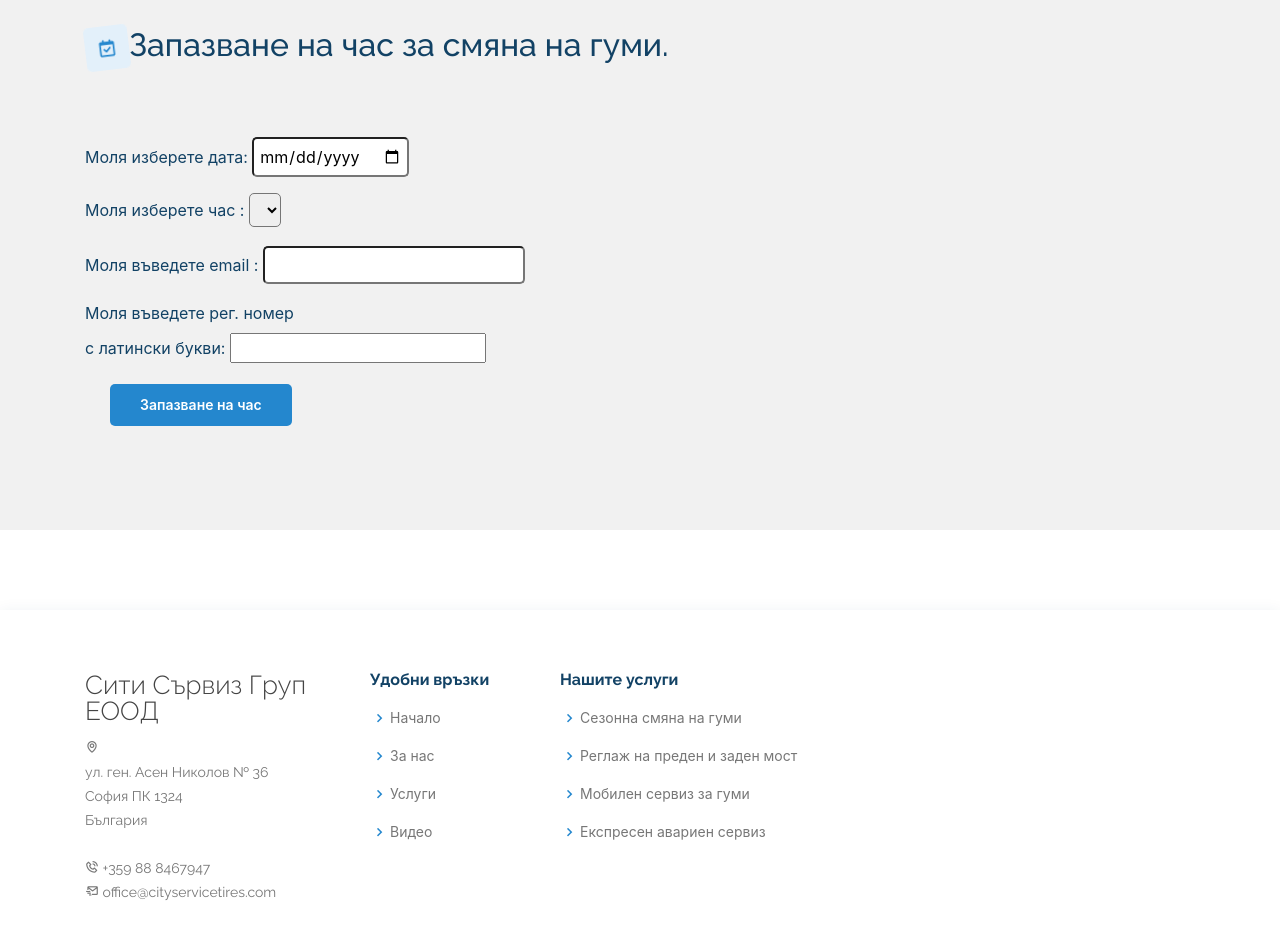
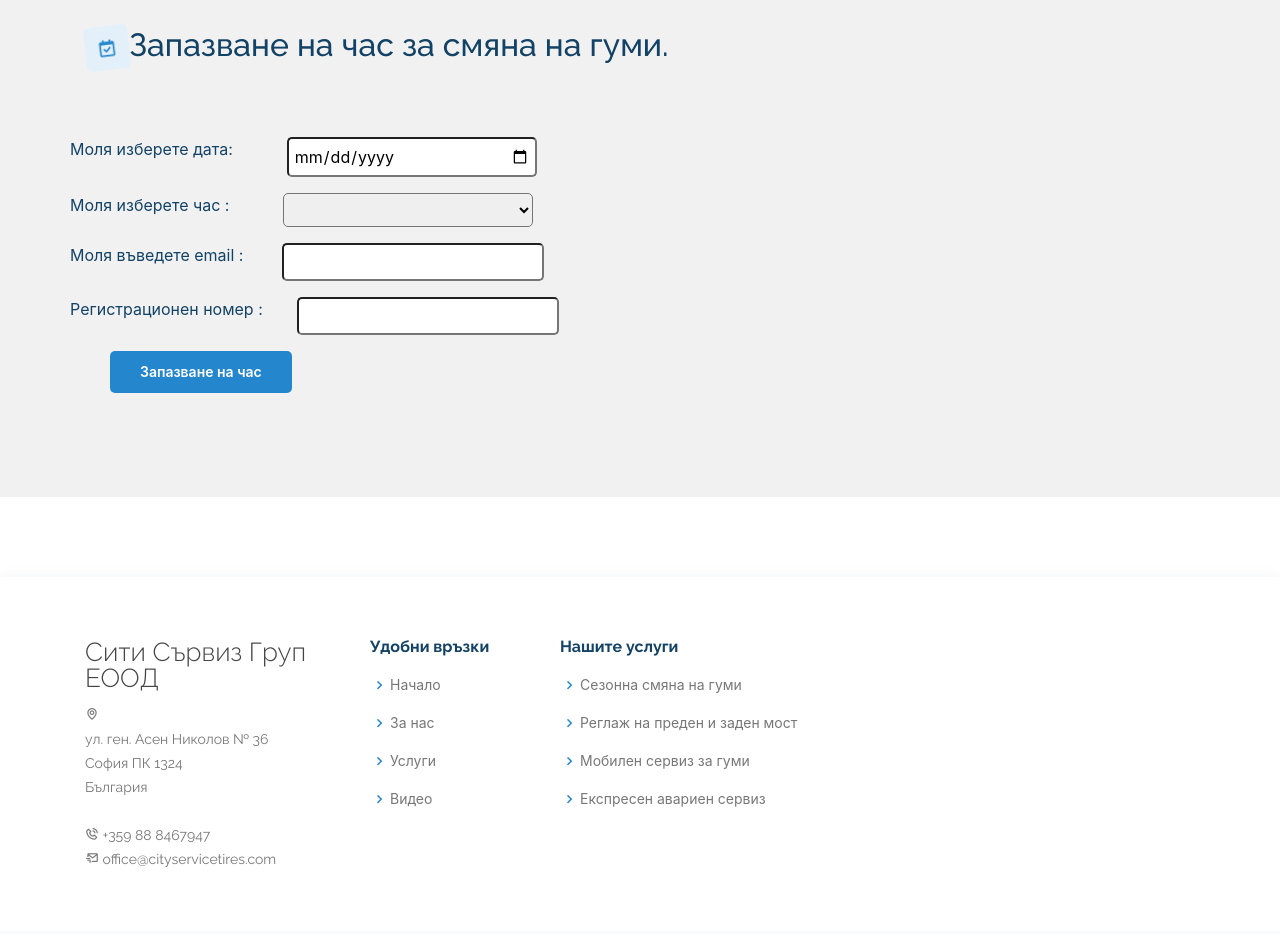
Before and after one commit to dimitarmitkov/CityServiceTyres_Rest_API, a website with bundled scripts: page static/index.html in a window 1280 px wide. Shown: the part 8620-9554 px from the top of the page. Built offline with nearby package versions, Linux system fonts and the light colour scheme.

Commit message:
index.html and style.css changes

```diff
--- a/static/assets/css/style.css
+++ b/static/assets/css/style.css
@@ -1948,10 +1948,12 @@ button {
   /*background-image: linear-gradient(lightgray,white,lightgray);*/
 }
 
-#date,#time,#email-select{
+#date,#time,#email-select,#license{
   border-radius: 5px;
   /*border-color: #3194db;*/
   box-shadow: rgba(0,0,0,0);
   outline: none;
   padding: 5px;
-}
+  min-width: 250px;
+  margin-left: 30px;
+}
--- a/static/index.html
+++ b/static/index.html
@@ -12,7 +12,6 @@
 <head>
     <meta charset="utf-8">
     <meta content="width=device-width, initial-scale=1.0" name="viewport">
-
 
 
     <title>City Service Group EOOD</title>
@@ -67,7 +66,8 @@
         <a href="#tires" class="get-started-btn scrollto">Запазване на час</a>
         <a id="loginSelector" href="login.html" class="get-started-btn scrollto">Login</a>
         <a id="logoutSelector" href="" class="get-started-btn scrollto" style="display: none">Logout</a>
-        <a id = "registerSelector" href="register.html" class="get-started-btn scrollto" style="display: none">Register</a>
+        <a id="registerSelector" href="register.html" class="get-started-btn scrollto"
+           style="display: none">Register</a>
         <a id="getAllSelector" href="getAll.html" class="get-started-btn scrollto" style="display: none">Get All</a>
         <a id="getCalendar" href="./workCal.html" class="get-started-btn scrollto" style="display: none">Calendar</a>
 
@@ -694,32 +694,46 @@
                 <div class="row mt-5">
                     <div class="col-lg-12">
                         <div id="info" class="info">
-                            <div><i class='bx bx-calendar-check bx-tada'></i><h2 style="margin-left: 20px;">Запазване на час за смяна на гуми.</h2></div>
+                            <div><i class='bx bx-calendar-check bx-tada'></i>
+                                <h2 style="margin-left: 20px;">Запазване на час за смяна на гуми.</h2></div>
                             <br/>
                             <div class="email">
                                 <div id="register-form">
                                     <form>
                                         <div class="form-group">
-                                            <label for="date">Моля изберете дата: </label>
-                                            <input id="date" name="date" type="date" placeholder="mm/dd/yyyy">
+                                            <div class="row">
+                                                <div class="mb-2 mr-4">Моля изберете дата:</div>
+                                                <label for="date"> </label>
+                                                <input id="date" name="date" type="date" placeholder="mm/dd/yyyy">
 
+                                            </div>
+                                        </div>
+
+
+                                        <div class="form-group">
+                                            <div class="row">
+                                                <div class="mb-2 mr-4">Моля изберете час :</div>
+                                                <label for="time"></label>
+                                                <select id="time" name="time"></select>
+                                            </div>
                                         </div>
 
                                         <div class="form-group">
-                                            <label for="time">Моля изберете час :</label>
-                                            <select id="time" name="time"></select>
-                                        </div>
-
-                                        <div id ="email-select-group" class="form-group">
-                                            <label for="email-select">Моля въведете email :</label>
-                                            <input id="email-select" name="email" type="email">
+                                            <div id="email-select-group" class="row">
+                                                <div class="mb-2 mr-1">Моля въведете email :</div>
+                                                <div >
+                                                    <label for="email-select"></label>
+                                                    <input id="email-select" name="email" type="email">
+                                                </div>
+                                            </div>
                                         </div>
 
                                         <div class="form-group">
-                                            <label for="license">Моля въведете рег. номер</label>
-                                            <br>
-                                            <label for="license">с латински букви:</label>
-                                            <input id="license" name="license" type="text">
+                                            <div class="row">
+                                                <div class="mb-2 mr-1">Регистрационен номер :</div>
+                                                <label for="license"></label>
+                                                <input id="license" name="license" type="text" >
+                                            </div>
                                         </div>
 
                                         <button class="get-started-btn" id="select-btn" type="button">Запазване на час
```
